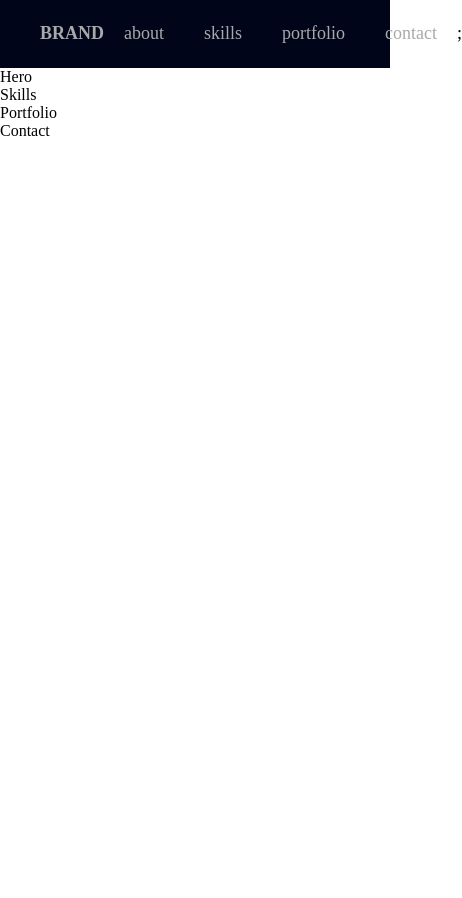
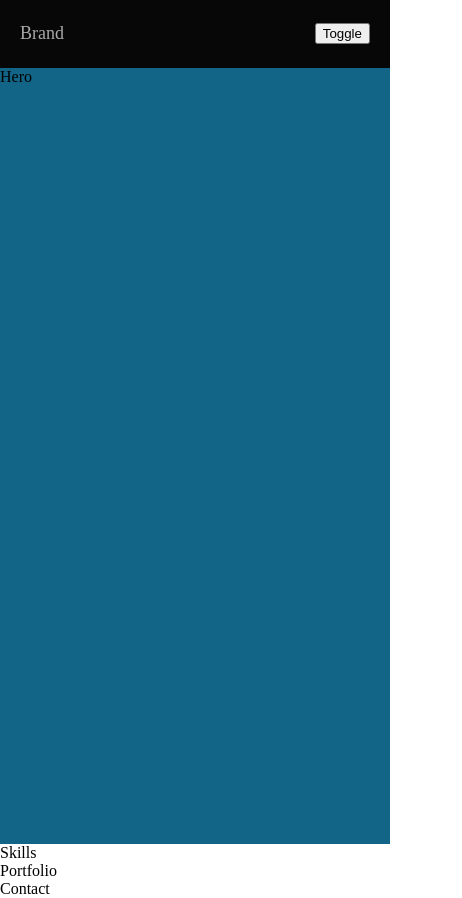
Before and after one commit to Kuba-Kazmierczak/landing-page, a React (Create React App) app: page / in a window 390 px wide. Shown: the whole page, 462 px wide, since content can reach past the window. Before the commit the page ends 844 px from the top, so only its background shows below. Built offline with nearby package versions, Linux system fonts and the light colour scheme.

Commit message:
Navbar v2

```diff
--- a/src/components/hero/Hero.css
+++ b/src/components/hero/Hero.css
@@ -0,0 +1,4 @@
+.hero {
+    height: 92vh;
+    background: rgb(18, 101, 134)
+}
--- a/src/components/hero/Hero.js
+++ b/src/components/hero/Hero.js
@@ -2,7 +2,7 @@ import React from 'react'
 import './Hero.css'
 const Hero = () => {
   return (
-    <div>
+    <div className='hero'>
       Hero
     </div>
   )
--- a/src/components/navbar/Navbar.css
+++ b/src/components/navbar/Navbar.css
@@ -1,30 +1,58 @@
 .navbar {
     display: flex;
+    height: 8vh;
     justify-content: space-between;
     align-items: center;
-    height: 8vh;
-    background: rgb(1, 5, 26);
+    background: rgb(7, 7, 7);
     font-size: large;
 }
 
-  .nav-brand {
-    text-transform: uppercase;
-    font-weight: bold;
-    margin-left: 20px;
+.navbar-right {
+    display: flex;
+    margin-right: 20px;
 }
 
 .navbar-left {
     display: flex;
-    align-items: center;
     margin-left: 20px;
 }
+.navbar-link {
+    padding: 20px;
+}
 
-  .navbar-right {
+.toggle-button {
+    display: none; /* Hide the toggle button by default */
+    margin-right: 20px;
+  }
+
+@media screen and (max-width: 768px) {
+    .navbar.open {
         display: flex;
+        flex-direction: column;
         align-items: center;
-    margin-right: 20px;
+    }
+    .toggle-button {
+       display: inline;
 
     }
-  .navbar-link {
-    margin: 20px;
+    .toggle-button.open {
+        /* display: none; */
     }
+    .navbar-right {
+        display: none;
+        /* flex-direction: column;
+        align-items: flex-start; */
+
+    }
+
+    .navbar-right.open {
+        display: flex;
+        flex-direction: column;
+        margin-right: -20px;
+
+    }
+    .navbar-left.open {
+        margin-left: 0px;
+    }
+
+}
--- a/src/components/navbar/Navbar.js
+++ b/src/components/navbar/Navbar.js
@@ -3,19 +3,28 @@ import { Link } from 'react-router-dom';
 import './Navbar.css';
 
 const Navbar = () => {
+    const [ isMenuOpen, setIsMenuOpen] = useState(false);
+
+    const toggleMenu = () => {
+      setIsMenuOpen(!isMenuOpen);
+    };
+
   const links = [
-    { label: 'brand', path: '/' },
-    { label: 'about', path: '/about' },
-    { label: 'skills', path: '/skills' },
-    { label: 'portfolio', path: '/portfolio' },
-    { label: 'contact', path: '/contact' }
+    { label: 'Brand', path: '/' },
+    { label: 'About', path: '/about' },
+    { label: 'Skills', path: '/skills' },
+    { label: 'Portfolio', path: '/portfolio' },
+    { label: 'Contact', path: '/contact' }
   ];
+
 
 
   const renderedLinks = links.map((link) => {
     return (
       <Link key={link.label} to={link.path}>
-        <li className="navbar-link" >
+        <li
+          className={`navbar-link `}
+        >
           {link.label}
         </li>
       </Link>
@@ -23,14 +32,17 @@ const Navbar = () => {
   });
 
   return (
-    <div className="navbar">
-      <div className="navbar-left">
+    <div className={`navbar ${isMenuOpen ? 'open' : ''}`}>
+      <div className={`navbar-left ${isMenuOpen ? 'open' : ''}`}>
         <Link to="/">
           <span className="nav-brand">{links[0].label}</span>
         </Link>
       </div>
-      <div className="navbar-right">
-        {renderedLinks.slice(1)};
+      <button className={`toggle-button ${isMenuOpen ? 'open' : ''}`} onClick={toggleMenu}>
+        Toggle
+      </button>
+      <div className={`navbar-right ${isMenuOpen ? 'open' : ''}`}>
+        {renderedLinks.slice(1)}
       </div>
     </div>
   );
--- a/src/index.css
+++ b/src/index.css
@@ -5,6 +5,7 @@
 
 html {
     font-size: 62.5%;
+    scroll-behavior: smooth;
 }
 
 body {
```
Lines whose indentation alone changed are shown as unchanged.
